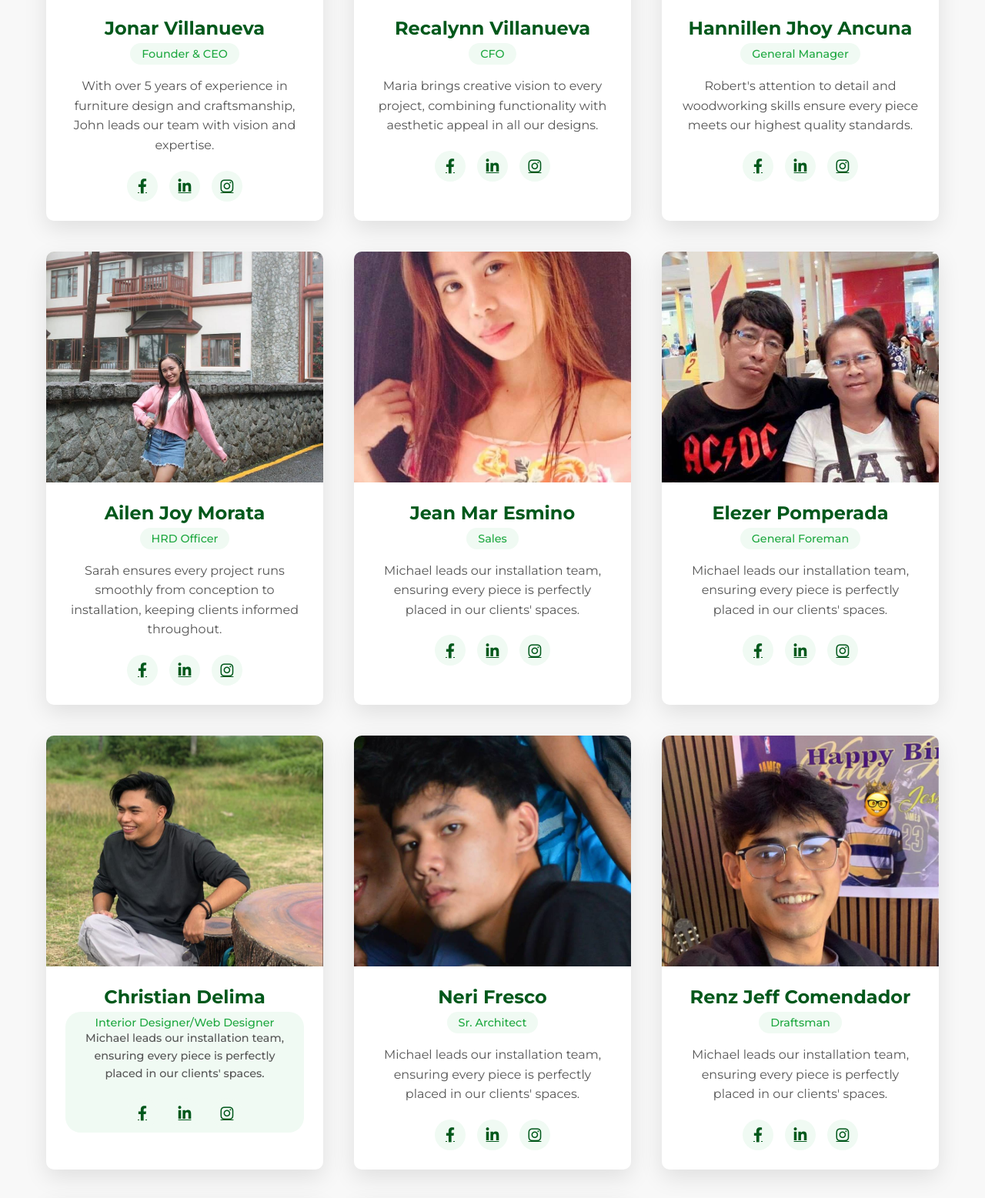
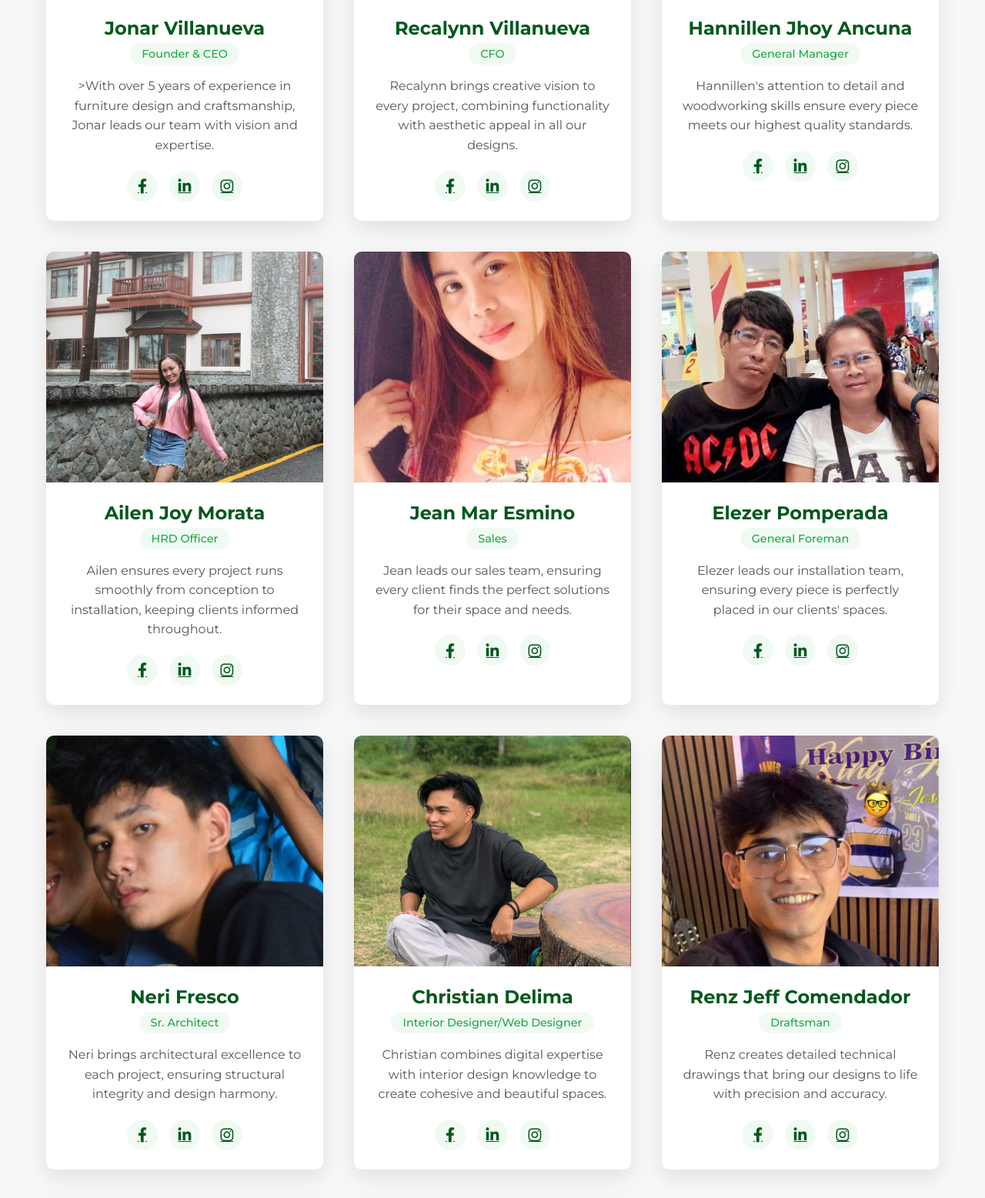
Before and after one commit to Chan0129/KCC, a plain HTML site: page ourteam.html in a window 1280 px wide. Shown: the part 1167-2724 px from the top of the page at 77% size. Drawn offline with Linux system fonts and the light colour scheme.

Commit message:
Update ourteam.html

```diff
--- a/ourteam.html
+++ b/ourteam.html
@@ -81,7 +81,7 @@
       <div class="member-info">
         <h3>Jonar Villanueva</h3>
         <span class="member-role">Founder & CEO</span>
-        <p>With over 5 years of experience in furniture design and craftsmanship, John leads our team with vision and expertise.</p>
+        <p>>With over 5 years of experience in furniture design and craftsmanship, Jonar leads our team with vision and expertise.</p>
         <div class="member-social">
           <a href="#"><i class="fab fa-facebook-f"></i></a>
           <a href="#"><i class="fab fa-linkedin-in"></i></a>
@@ -98,7 +98,7 @@
       <div class="member-info">
         <h3>Recalynn Villanueva</h3>
         <span class="member-role">CFO</span>
-        <p>Maria brings creative vision to every project, combining functionality with aesthetic appeal in all our designs.</p>
+        <p>Recalynn brings creative vision to every project, combining functionality with aesthetic appeal in all our designs.</p>
         <div class="member-social">
           <a href="#"><i class="fab fa-facebook-f"></i></a>
           <a href="#"><i class="fab fa-linkedin-in"></i></a>
@@ -115,7 +115,7 @@
       <div class="member-info">
         <h3>Hannillen Jhoy Ancuna</h3>
         <span class="member-role">General Manager</span>
-        <p>Robert's attention to detail and woodworking skills ensure every piece meets our highest quality standards.</p>
+        <p>Hannillen's attention to detail and woodworking skills ensure every piece meets our highest quality standards.</p>
         <div class="member-social">
           <a href="#"><i class="fab fa-facebook-f"></i></a>
           <a href="#"><i class="fab fa-linkedin-in"></i></a>
@@ -132,7 +132,7 @@
       <div class="member-info">
         <h3>Ailen Joy Morata</h3>
         <span class="member-role">HRD Officer</span>
-        <p>Sarah ensures every project runs smoothly from conception to installation, keeping clients informed throughout.</p>
+        <p>Ailen ensures every project runs smoothly from conception to installation, keeping clients informed throughout.</p>
         <div class="member-social">
           <a href="#"><i class="fab fa-facebook-f"></i></a>
           <a href="#"><i class="fab fa-linkedin-in"></i></a>
@@ -148,7 +148,7 @@
       <div class="member-info">
         <h3>Jean Mar Esmino</h3>
         <span class="member-role">Sales</span>
-        <p>Michael leads our installation team, ensuring every piece is perfectly placed in our clients' spaces.</p>
+        <p>Jean leads our sales team, ensuring every client finds the perfect solutions for their space and needs.</p>
         <div class="member-social">
           <a href="#"><i class="fab fa-facebook-f"></i></a>
           <a href="#"><i class="fab fa-linkedin-in"></i></a>
@@ -164,7 +164,7 @@
       <div class="member-info">
         <h3>Elezer Pomperada</h3>
         <span class="member-role">General Foreman</span>
-        <p>Michael leads our installation team, ensuring every piece is perfectly placed in our clients' spaces.</p>
+        <p>Elezer leads our installation team, ensuring every piece is perfectly placed in our clients' spaces.</p>
         <div class="member-social">
           <a href="#"><i class="fab fa-facebook-f"></i></a>
           <a href="#"><i class="fab fa-linkedin-in"></i></a>
@@ -172,15 +172,16 @@
         </div>
       </div>
     </div>
+
      <!-- Team Member 7 -->
     <div class="team-member">
       <div class="member-image">
-        <img src="./images/profile/Christian.jpg" alt="Team Member">
+        <img src="./images/profile/Neri.jpg" alt="Team Member">
       </div>
       <div class="member-info">
-        <h3>Christian Delima</h3>
-        <span class="member-role">Interior Designer/Web Designer<span>
-        <p>Michael leads our installation team, ensuring every piece is perfectly placed in our clients' spaces.</p>
+        <h3>Neri Fresco</h3>
+        <span class="member-role">Sr. Architect</span>
+        <p>Neri brings architectural excellence to each project, ensuring structural integrity and design harmony.</p>
         <div class="member-social">
           <a href="#"><i class="fab fa-facebook-f"></i></a>
           <a href="#"><i class="fab fa-linkedin-in"></i></a>
@@ -191,12 +192,12 @@
      <!-- Team Member 8 -->
     <div class="team-member">
       <div class="member-image">
-        <img src="./images/profile/Neri.jpg" alt="Team Member">
+        <img src="./images/profile/Christian.jpg" alt="Team Member">
       </div>
       <div class="member-info">
-        <h3>Neri Fresco</h3>
-        <span class="member-role">Sr. Architect</span>
-        <p>Michael leads our installation team, ensuring every piece is perfectly placed in our clients' spaces.</p>
+        <h3>Christian Delima</h3>
+        <span class="member-role">Interior Designer/Web Designer</span>
+        <p>Christian combines digital expertise with interior design knowledge to create cohesive and beautiful spaces.</p>
         <div class="member-social">
           <a href="#"><i class="fab fa-facebook-f"></i></a>
           <a href="#"><i class="fab fa-linkedin-in"></i></a>
@@ -212,7 +213,7 @@
       <div class="member-info">
         <h3>Renz Jeff Comendador</h3>
         <span class="member-role">Draftsman</span>
-        <p>Michael leads our installation team, ensuring every piece is perfectly placed in our clients' spaces.</p>
+        <p>Renz creates detailed technical drawings that bring our designs to life with precision and accuracy.</p>
         <div class="member-social">
           <a href="#"><i class="fab fa-facebook-f"></i></a>
           <a href="#"><i class="fab fa-linkedin-in"></i></a>
@@ -226,9 +227,9 @@
         <img src="./images/profile/Carl.jpg" alt="Team Member">
       </div>
       <div class="member-info">
-        <h3>Carl Philip </h3>
+        <h3>Carl Philip Tagarao </h3>
         <span class="member-role">Fabricator</span>
-        <p>Michael leads our installation team, ensuring every piece is perfectly placed in our clients' spaces.</p>
+        <p>Carl skillfully fabricates custom pieces that form the foundation of our bespoke furniture solutions.</p>
         <div class="member-social">
           <a href="#"><i class="fab fa-facebook-f"></i></a>
           <a href="#"><i class="fab fa-linkedin-in"></i></a>
@@ -245,7 +246,7 @@
       <div class="member-info">
         <h3>Gm Prodigo</h3>
         <span class="member-role">Fabricator</span>
-        <p>Andrea ensures every client receives exceptional service and support throughout their KCC experience.</p>
+        <p>Gm ensures every client receives exceptional service and support throughout their KCC experience.</p>
         <div class="member-social">
           <a href="#"><i class="fab fa-facebook-f"></i></a>
           <a href="#"><i class="fab fa-linkedin-in"></i></a>
```
